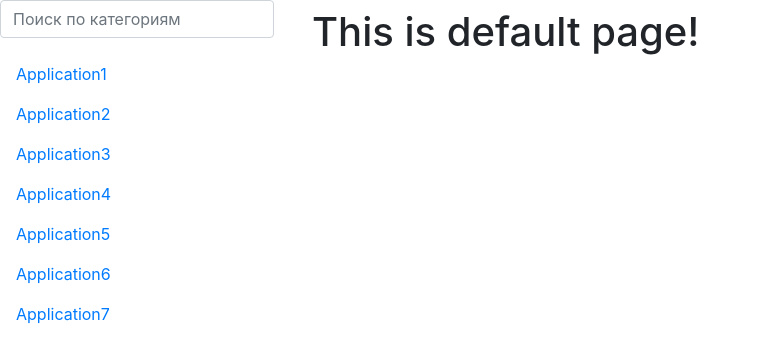
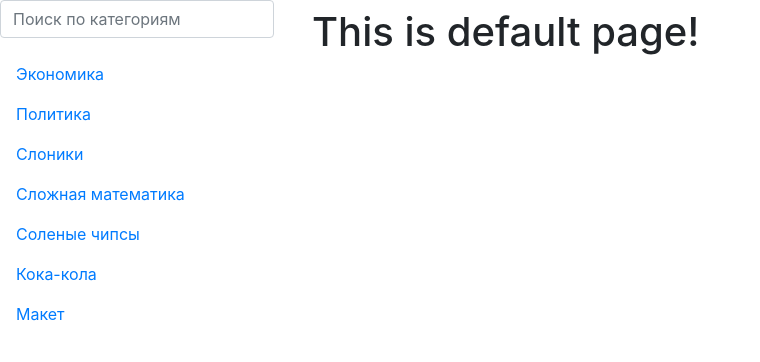
Before and after one commit to blavonne/react_strap, a React (Create React App) app: page / in a window 1280 px wide. Shown: the top 362 px of the page, without its empty margins (0-760 px from the left). Built offline with nearby package versions, Linux system fonts and the light colour scheme.

Commit message:
search is working

```diff
--- a/src/App.js
+++ b/src/App.js
@@ -1,18 +1,19 @@
 import React, {Component} from 'react';
 import NavBar from "./components/NavBar/NavBar";
 import './App.css';
+import {Col, Row} from 'reactstrap';
 import Router from "./components/Router/Router";
-import { Row, Col } from 'reactstrap';
+import PropTypes from "prop-types";
 
 //можно убрать поле content и сшивать строку в навигации средствами js
 const initialApps = [
-	{id: 1, name: "Application1", active: false, content: "/Application1/"},
-	{id: 2, name: "Application2", active: false, content: "/Application2/"},
-	{id: 3, name: "Application3", active: false, content: "/Application3/"},
-	{id: 4, name: "Application4", active: false, content: "/Application4/"},
-	{id: 5, name: "Application5", active: false, content: "/Application5/"},
-	{id: 6, name: "Application6", active: false, content: "/Application6/"},
-	{id: 7, name: "Application7", active: false, content: "/Application7/"}
+	{id: 1, name: "Экономика", active: false, content: "/Application1/", display: true},
+	{id: 2, name: "Политика", active: false, content: "/Application2/", display: true},
+	{id: 3, name: "Слоники", active: false, content: "/Application3/", display: true},
+	{id: 4, name: "Сложная математика", active: false, content: "/Application4/", display: true},
+	{id: 5, name: "Соленые чипсы", active: false, content: "/Application5/", display: true},
+	{id: 6, name: "Кока-кола", active: false, content: "/Application6/", display: true},
+	{id: 7, name: "Макет", active: false, content: "/Application7/", display: true}
 ];
 
 
@@ -23,7 +24,7 @@ class App extends Component {
 			apps: initialApps
 		};
 		this.setActive = this.setActive.bind(this); //бинд нужен, чтобы работал setState
-		this.filterList = this.filterList.bind(this);
+		this.filterList = this.filterList.bind(this); //фильтрация меню через поисковую строку
 	}
 
 	setActive(id) {
@@ -43,18 +44,24 @@ class App extends Component {
 				onClick={this.setActive}
 				update={this.filterList}
 			/>
-		)
-	}
+		);
+	};
 
 	renderContent() {
 		return (
 			<Router/>
 		)
-	}
+	};
 
-	filterList(apps) {
-		this.setState({apps: apps});
-	}
+	filterList(id) {
+		this.setState(function (state) {
+			return (
+				state.apps.map(app => {
+					app.display = id.includes(app.id);
+				})
+			);
+		});
+	};
 
 	render() {
 		return (
@@ -71,3 +78,7 @@ class App extends Component {
 }
 
 export default App;
+
+App.PropTypes = {
+	id: PropTypes.array
+}
--- a/src/components/NavBar/NavItemList.js
+++ b/src/components/NavBar/NavItemList.js
@@ -5,6 +5,7 @@ import { NavLink as RRNavLink } from 'react-router-dom';
 const NavListItem = (props) => {
 	return (
 			props.apps.map(app => {
+				if (app.display)
 					return (
 						<NavItem key={app.id} onClick={() => props.toggleHandler(app.id)}>
 							<NavLink tag={RRNavLink} to={app.content} className={app.active ? "active" : ""}>
--- a/src/components/NavBar/Search.js
+++ b/src/components/NavBar/Search.js
@@ -8,7 +8,7 @@ const Search = ({ term, apps, update }) => {
 
 		const filter = apps.filter(app => {
 			return app.name.toLowerCase().includes(value);
-		});
+		}).map(app => app.id);
 		console.log('filter', filter);
 		update(filter);
 	}
```
Lines whose indentation alone changed are shown as unchanged.
